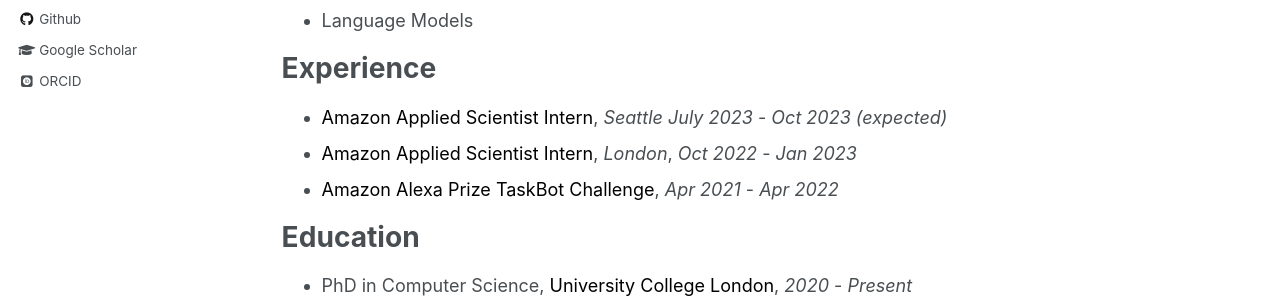
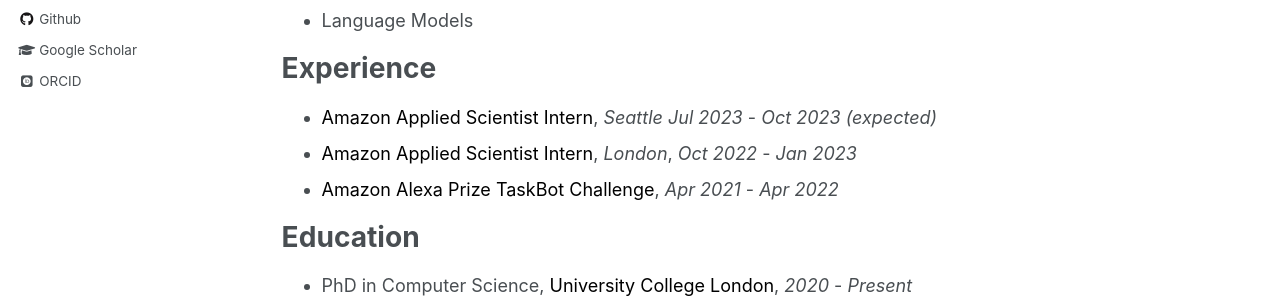
Before and after one commit to ZhengxiangShi/zhengxiangshi.github.io, a Jekyll site: the page built from _pages/about.md, in a window 1280 px wide and 1118 px high. Shown: the part 540-840 px from the top of the window. Built offline with Jekyll 4.4.1, drawn with Linux system fonts in a browser that asks for light colours; emoji names are drawn with the system emoji font; some web fonts are replaced.

Commit message:
fix typos

```diff
--- a/_pages/about.md
+++ b/_pages/about.md
@@ -46,7 +46,7 @@
 
 Experience
 ======
-- <a href="https://www.amazon.science/author/zhengxiang-shi" style="color:black">Amazon Applied Scientist Intern</a>, *Seattle* *July 2023* - *Oct 2023 (expected)*
+- <a href="https://www.amazon.science/author/zhengxiang-shi" style="color:black">Amazon Applied Scientist Intern</a>, *Seattle* *Jul 2023* - *Oct 2023 (expected)*
 - <a href="https://www.amazon.science/author/zhengxiang-shi" style="color:black">Amazon Applied Scientist Intern</a>, *London*, *Oct 2022* - *Jan 2023*
 - <a href="https://www.amazon.science/academic-engagements/ten-university-teams-selected-to-participate-in-alexa-prize-taskbot-challenge" style="color:black">Amazon Alexa Prize TaskBot Challenge</a>, *Apr 2021* - *Apr 2022*
 <!-- - Alexa Prize TaskBot Challenge, <a href="https://www.amazon.science/academic-engagements/ten-university-teams-selected-to-participate-in-alexa-prize-taskbot-challenge" style="color:black">Amazon Alexa Prize TaskBot Challenge</a>, *May 2021 - May 2022* -->
```
